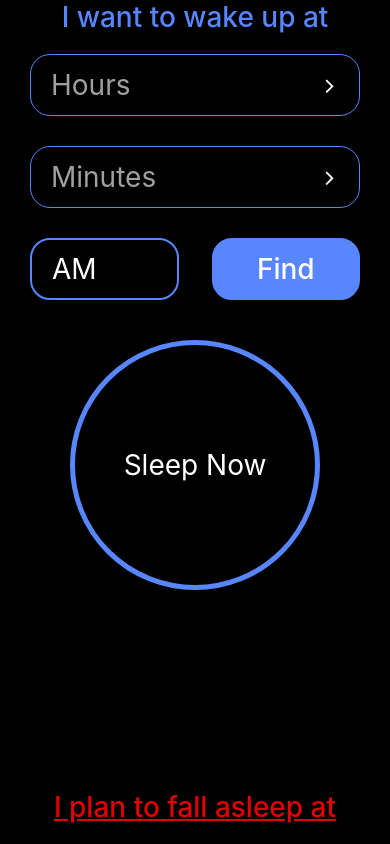
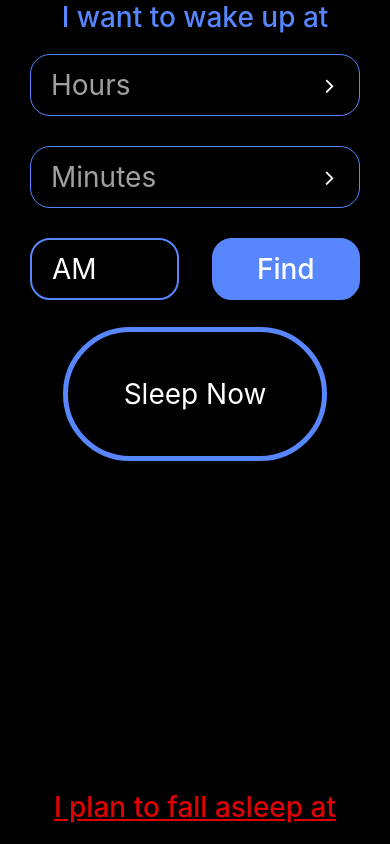
Before and after one commit to HamzaMohammad01/sleepTimeCalculator, a React Native app: screen / in a window 390 px wide. Built offline with nearby package versions, Linux system fonts and the light colour scheme.

Commit message:
all set just methodResultHeading left

```diff
--- a/app/components/AppModal.js
+++ b/app/components/AppModal.js
@@ -57,6 +57,7 @@ export default function AppModal({
 								myTime = {
 									color: theme.colors.white,
 									value: item.time,
+									tapped: true,
 								};
 								setTime(myTime);
 								setVisible(false);
--- a/app/components/MainComponent.js
+++ b/app/components/MainComponent.js
@@ -19,16 +19,25 @@ export default function MainComponent() {
 		heading: "I want to wake up at",
 		bottomLine: "I plan to fall asleep at",
 	});
+	const [resultMethodText, setResultMethodText] = useState({
+		visible: "Then you should sleep at :-",
+		hidden: "Then you should wake up at :-",
+	});
 	const [fall_asleep_at, setFall_asleep_at] = useState({
 		visible: false,
 		hidden: true,
 	});
 	const [hoursModalVisible, setHoursModalVisible] = useState(false);
 	const [minutesModalVisible, setMinutesModalVisible] = useState(false);
-	const [hours, setHours] = useState({ color: "#a0a0a0", value: "Hours" });
+	const [hours, setHours] = useState({
+		color: "#a0a0a0",
+		value: "Hours",
+		tapped: false,
+	});
 	const [minutes, setMinutes] = useState({
 		color: "#a0a0a0",
 		value: "Minutes",
+		tapped: false,
 	});
 	const [amPm, setAmPm] = useState({ visible: "AM", hidden: "PM" });
 	const [result, setResult] = useState([]);
@@ -51,11 +60,19 @@ export default function MainComponent() {
 	const handleFindButton = (fall_asleep_at) => {
 		let hrs = parseInt(hours.value);
 		let mins = parseInt(minutes.value);
+		if (hours.tapped === true && minutes.tapped === true) {
 			if (amPm.visible === "PM") hrs += 12;
 			// if (fall_asleep_at === true) {let time = }
-		let time = sleeptime(hrs, mins, amPm.visible, false, fall_asleep_at);
+			let time = sleeptime(
+				hrs,
+				mins,
+				amPm.visible,
+				false,
+				fall_asleep_at
+			);
 			setResult(time);
 			setConditionRender({ timeQuery: false, timeResult: true });
+		}
 	};
 	const handleSleepNowButton = () => {
 		let time = sleeptime(true);
@@ -114,7 +131,7 @@ export default function MainComponent() {
 								{ color: hours.color },
 							]}
 						>
-							{hours.value}
+							{hours.value.toString()}
 						</Text>
 						<FontAwesome
 							name="angle-right"
@@ -134,7 +151,7 @@ export default function MainComponent() {
 								{ color: minutes.color },
 							]}
 						>
-							{minutes.value}
+							{minutes.value.toString()}
 						</Text>
 						<FontAwesome
 							name="angle-right"
@@ -193,6 +210,14 @@ export default function MainComponent() {
 							<Text style={styles.boldText}>Find</Text>
 						</TouchableOpacity>
 					</View>
+					{/* Sleep now button */}
+					<View
+						style={{
+							height: "48%",
+							width: "100%",
+							justifyContent: "space-around",
+						}}
+					>
 						<TouchableOpacity
 							style={[
 								styles.sleepNowButton,
@@ -202,6 +227,7 @@ export default function MainComponent() {
 						>
 							<Text style={styles.text}>Sleep Now</Text>
 						</TouchableOpacity>
+					</View>
 				</View>
 			)}
 			{conditionRender.timeQuery && (
@@ -358,7 +384,7 @@ const styles = StyleSheet.create({
 	buttonContainer: {
 		flexDirection: "row",
 		justifyContent: "space-between",
-		marginBottom: 40,
+		marginBottom: 20,
 	},
 	button: {
 		height: 62,
@@ -368,10 +394,10 @@ const styles = StyleSheet.create({
 		justifyContent: "center",
 	},
 	sleepNowButton: {
-		height: 250,
-		width: 250,
+		height: "90%",
+		width: "80%",
 		borderWidth: 5,
-		borderRadius: 250,
+		borderRadius: 2500,
 		alignItems: "center",
 		justifyContent: "center",
 		alignSelf: "center",
```
Lines whose indentation alone changed are shown as unchanged.
